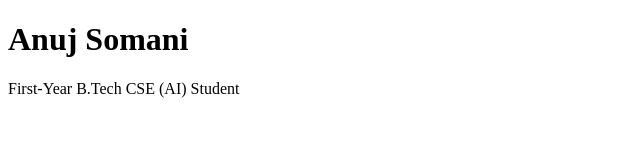
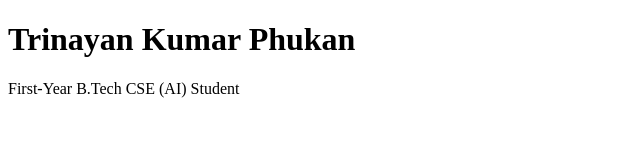
Before and after one commit to Triuiii/web_dev_AS, a plain HTML site: page P02_Portfolio_Initial_Commit/index.html in a window 1280 px wide. Shown: the whole page, without its empty margins (0-640 px from the left). Drawn offline with Linux system fonts and the light colour scheme.

Commit message:
P02 Output

```diff
--- a/P02_Portfolio_Initial_Commit/index.html
+++ b/P02_Portfolio_Initial_Commit/index.html
@@ -5,7 +5,7 @@
   <title>trinayan kumar phukan - Portfolio</title>
 </head>
 <body>
-  <h1>Anuj Somani</h1>
+  <h1>Trinayan Kumar Phukan</h1>
   <p>First-Year B.Tech CSE (AI) Student</p>
 </body>
 </html>
```
Also changed, not shown: 2 other files.
